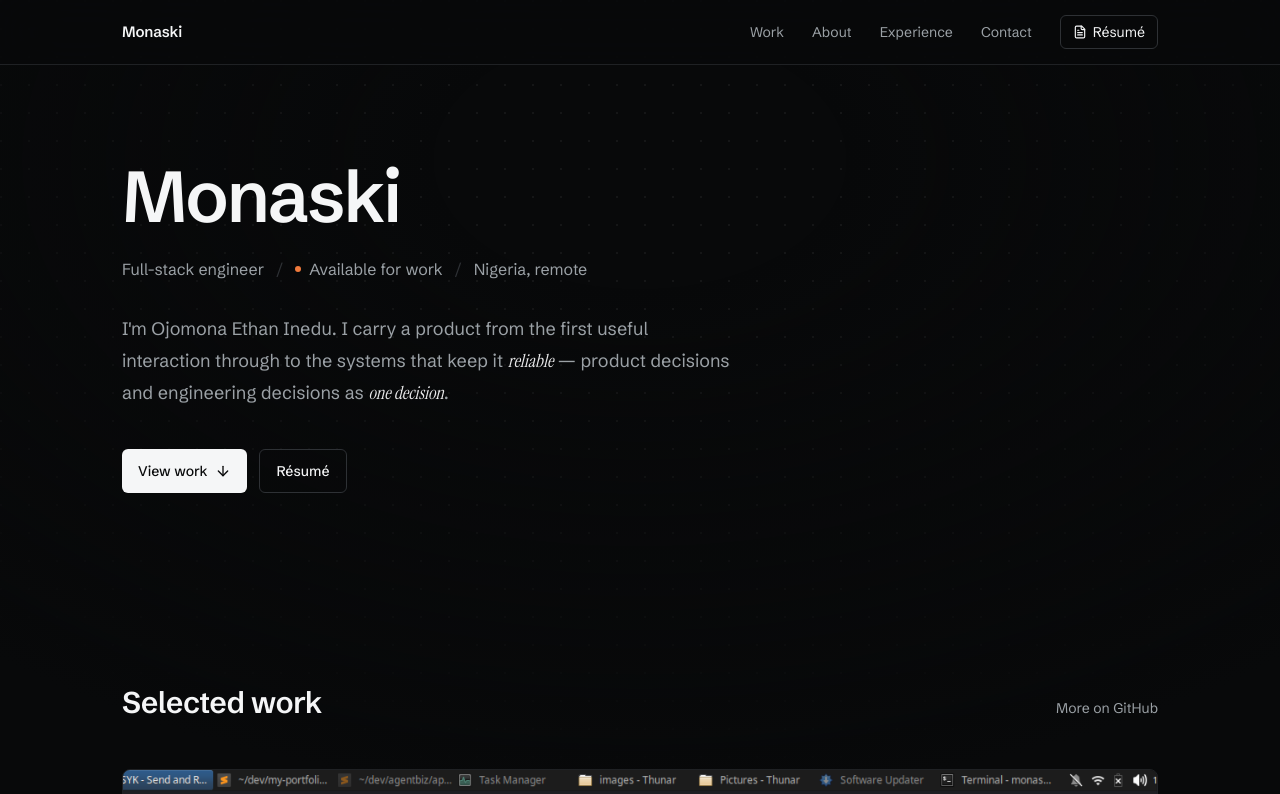
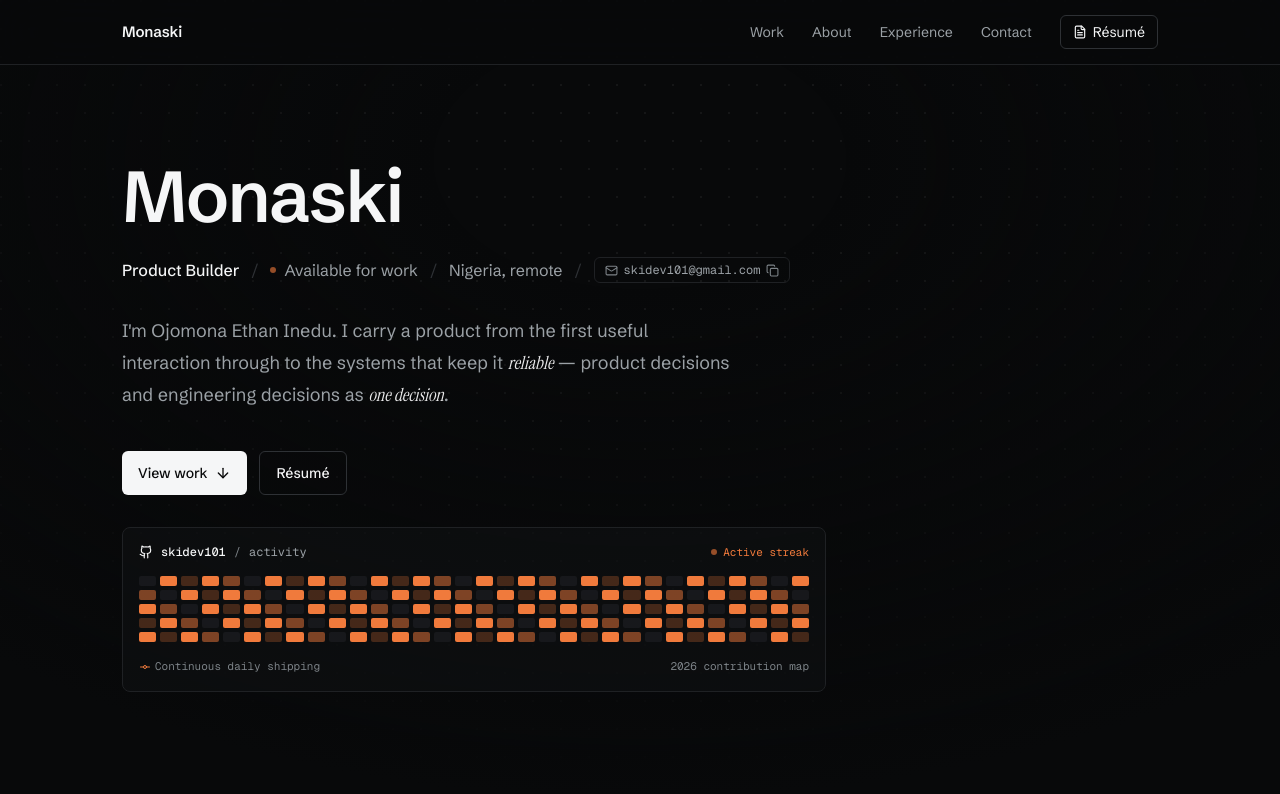
Before and after one commit to skidev101/my-portfolio, a Next.js app: page / in a window 1280 px wide. Shown: the top 794 px of the page. Built offline with nearby package versions, Linux system fonts and the light colour scheme.

Commit message:
feat(ui): implement Phase 2 Hero overhaul with role switcher, github streak map, and copy email

```diff
--- /dev/null
+++ b/components/CopyEmailButton.tsx
@@ -0,0 +1,50 @@
+"use client";
+
+import { useState } from "react";
+import { Check, Copy, Mail } from "lucide-react";
+
+interface CopyEmailButtonProps {
+  email?: string;
+  className?: string;
+}
+
+export default function CopyEmailButton({
+  email = "skidev101@gmail.com",
+  className = "",
+}: CopyEmailButtonProps) {
+  const [copied, setCopied] = useState(false);
+
+  const handleCopy = async (e: React.MouseEvent) => {
+    e.preventDefault();
+    try {
+      await navigator.clipboard.writeText(email);
+      setCopied(true);
+      setTimeout(() => setCopied(false), 2000);
+    } catch {
+      // Fallback
+    }
+  };
+
+  return (
+    <button
+      type="button"
+      onClick={handleCopy}
+      aria-label={`Copy email address ${email}`}
+      title="Click to copy email address"
+      className={`group relative inline-flex items-center gap-1.5 rounded-md border border-line px-2.5 py-1 font-mono text-xs text-copy transition-colors duration-150 fine-pointer:hover:border-line-strong fine-pointer:hover:text-ink ${className}`}
+    >
+      <Mail size={13} className="text-quiet transition-colors fine-pointer:group-hover:text-signal" />
+      <span>{email}</span>
+      {copied ? (
+        <Check size={13} className="text-signal animate-in fade-in zoom-in-75 duration-150" />
+      ) : (
+        <Copy size={13} className="text-quiet transition-colors fine-pointer:group-hover:text-ink" />
+      )}
+      {copied && (
+        <span className="pointer-events-none absolute -top-8 left-1/2 -translate-x-1/2 whitespace-nowrap rounded bg-surface px-2 py-0.5 font-mono text-[10px] text-ink border border-line-strong shadow-md">
+          Copied to clipboard!
+        </span>
+      )}
+    </button>
+  );
+}
--- /dev/null
+++ b/components/GithubStreak.tsx
@@ -0,0 +1,54 @@
+"use client";
+
+import { GitCommit, Github } from "lucide-react";
+
+export default function GithubStreak() {
+  return (
+    <div className="mt-8 rounded-lg border border-line bg-surface/50 p-4 backdrop-blur-xs">
+      <div className="flex items-center justify-between font-mono text-xs text-copy mb-3">
+        <div className="flex items-center gap-2">
+          <Github size={14} className="text-ink" />
+          <span className="font-medium text-ink">skidev101</span>
+          <span className="text-quiet">/</span>
+          <span>activity</span>
+        </div>
+        <div className="flex items-center gap-1.5 text-[11px] text-signal font-mono">
+          <span className="size-1.5 rounded-full bg-signal animate-pulse" />
+          <span>Active streak</span>
+        </div>
+      </div>
+
+      {/* GitHub contribution activity grid mockup SVG */}
+      <div className="relative overflow-x-auto py-1">
+        <div className="flex items-center gap-1 min-w-[320px]">
+          {Array.from({ length: 32 }).map((_, colIdx) => (
+            <div key={colIdx} className="flex flex-col gap-1 flex-1">
+              {Array.from({ length: 5 }).map((_, rowIdx) => {
+                // Generate a subtle pattern of activity levels (0-3)
+                const level = (colIdx * 3 + rowIdx * 7) % 5;
+                let bgClass = "bg-line/60"; // level 0
+                if (level === 1) bgClass = "bg-signal/25";
+                if (level === 2) bgClass = "bg-signal/50";
+                if (level === 3 || level === 4) bgClass = "bg-signal";
+
+                return (
+                  <div
+                    key={rowIdx}
+                    className={`h-2.5 w-full rounded-xs transition-opacity duration-150 fine-pointer:hover:opacity-80 ${bgClass}`}
+                  />
+                );
+              })}
+            </div>
+          ))}
+        </div>
+      </div>
+
+      <div className="mt-3 flex items-center justify-between text-[11px] font-mono text-quiet">
+        <span className="flex items-center gap-1">
+          <GitCommit size={12} className="text-signal" /> Continuous daily shipping
+        </span>
+        <span>2026 contribution map</span>
+      </div>
+    </div>
+  );
+}
--- a/components/Hero.tsx
+++ b/components/Hero.tsx
@@ -1,4 +1,7 @@
 import { ArrowDown } from "lucide-react";
+import RoleSwitcher from "./RoleSwitcher";
+import CopyEmailButton from "./CopyEmailButton";
+import GithubStreak from "./GithubStreak";
 
 const resumeHref = "/assets/resume/Ojomona_Inedu_Resume.pdf";
 
@@ -11,21 +14,25 @@ const secondary =
 const Hero = () => (
   <section className="mx-auto max-w-[1100px] px-6 pt-32 pb-16 sm:px-8 sm:pt-40 sm:pb-24">
     <div className="animate-rise max-w-[44rem]">
-      <h1 className="text-display font-semibold">Monaski</h1>
+      <h1 className="text-display font-semibold tracking-tight">Monaski</h1>
 
-      <p className="mt-6 flex flex-wrap items-center gap-x-3 gap-y-1 text-base text-copy">
-        <span>Full-stack engineer</span>
+      <p className="mt-6 flex flex-wrap items-center gap-x-3 gap-y-2 text-base text-copy">
+        <RoleSwitcher />
         <span aria-hidden="true" className="text-line-strong">
           /
         </span>
         <span className="flex items-center gap-2">
-          <span aria-hidden="true" className="size-1.5 rounded-full bg-signal" />
+          <span aria-hidden="true" className="size-1.5 rounded-full bg-signal animate-pulse" />
           Available for work
         </span>
         <span aria-hidden="true" className="text-line-strong">
           /
         </span>
         <span>Nigeria, remote</span>
+        <span aria-hidden="true" className="text-line-strong hidden sm:inline">
+          /
+        </span>
+        <CopyEmailButton />
       </p>
 
       <p className="mt-8 max-w-[38rem] text-lg leading-8 text-copy">
@@ -45,6 +52,8 @@ const Hero = () => (
           Résumé
         </a>
       </div>
+
+      <GithubStreak />
     </div>
   </section>
 );
--- /dev/null
+++ b/components/RoleSwitcher.tsx
@@ -0,0 +1,37 @@
+"use client";
+
+import { useEffect, useState } from "react";
+
+const roles = [
+  "Full-Stack Engineer",
+  "Product Builder",
+  "Systems Architect",
+  "Software Engineer",
+];
+
+export default function RoleSwitcher() {
+  const [index, setIndex] = useState(0);
+  const [fade, setFade] = useState(true);
+
+  useEffect(() => {
+    const interval = setInterval(() => {
+      setFade(false);
+      setTimeout(() => {
+        setIndex((prev) => (prev + 1) % roles.length);
+        setFade(true);
+      }, 250);
+    }, 3500);
+
+    return () => clearInterval(interval);
+  }, []);
+
+  return (
+    <span
+      className={`inline-block font-medium text-ink transition-all duration-300 ${
+        fade ? "opacity-100 blur-0 translate-y-0" : "opacity-0 blur-xs -translate-y-1"
+      }`}
+    >
+      {roles[index]}
+    </span>
+  );
+}
```
